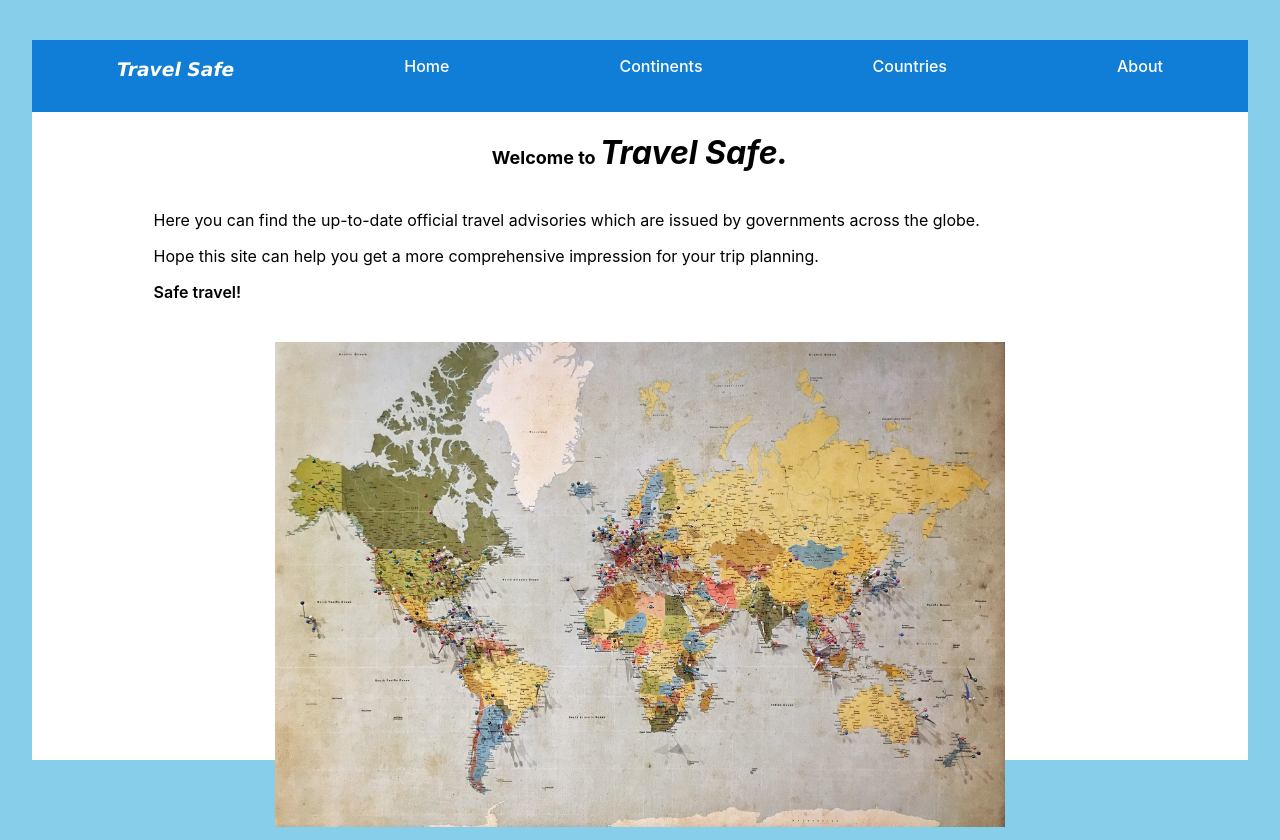
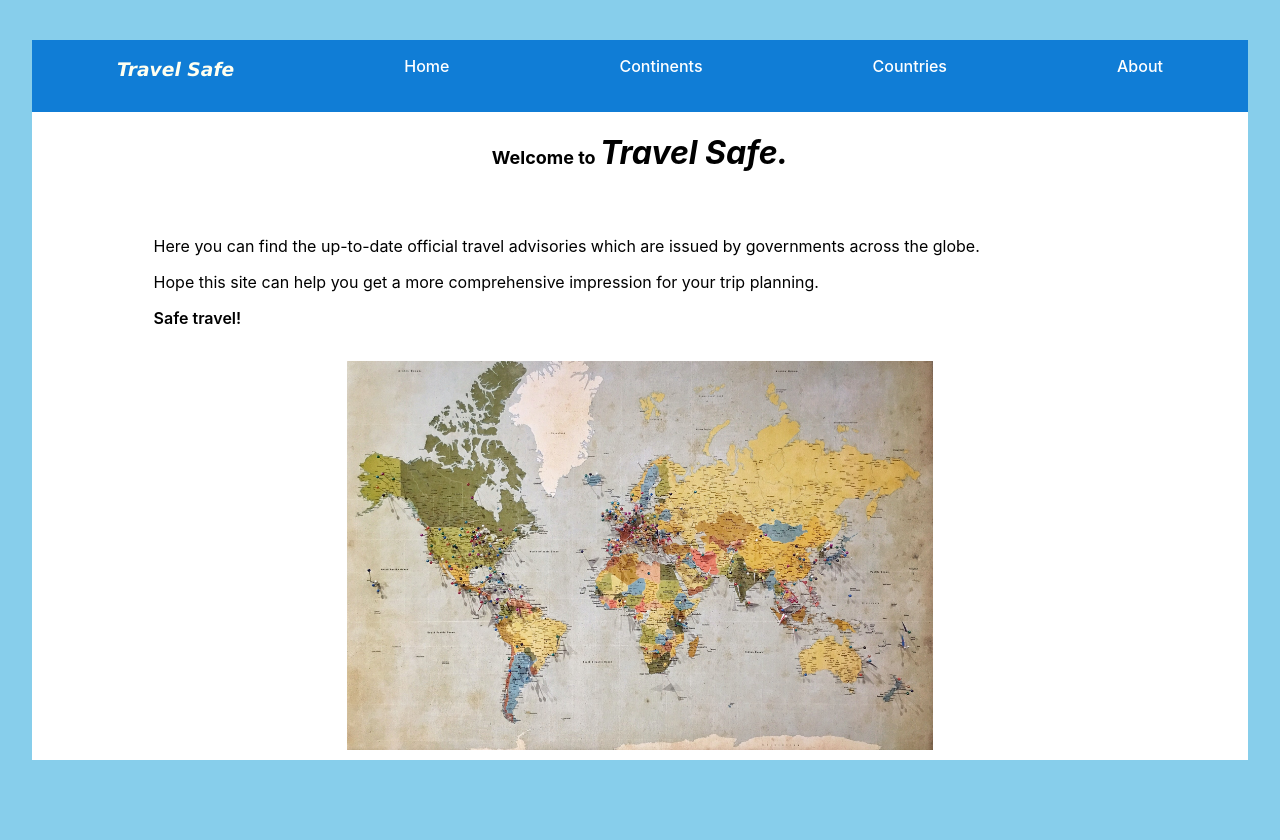
Before and after one commit to jjcrab/travel-safe, a React (Create React App) app: page / in a window 1280 px wide. Built offline with nearby package versions, Linux system fonts and the light colour scheme.

Commit message:
modify layout

```diff
--- a/src/components/Continents/Continents.css
+++ b/src/components/Continents/Continents.css
@@ -1,22 +1,33 @@
+.continents {
+	height: 100%;
+	display: flex;
+	flex-direction: column;
+	/* background-color: teal; */
+}
+
 ul {
 	display: flex;
 	flex-wrap: wrap;
 	justify-content: space-evenly;
 	margin-top: 5%;
 	margin-bottom: 5%;
-}
-
-.continent {
-	height: 100%;
+	height: 20%;
 }
 
 .continentsimg {
-	width: 100%;
+	width: 80%;
 	margin-top: 10%;
 	margin: auto;
+	height: 80%;
+	/* background-color: tomato; */
 }
 
 ul p {
 	font-family: Arial, Helvetica, sans-serif;
 	font-size: inherit;
 }
+
+.continentsimg img {
+	width: 60%;
+	height: 100%;
+}
--- a/src/components/Home/Home.css
+++ b/src/components/Home/Home.css
@@ -2,15 +2,16 @@
 	display: flex;
 	flex-direction: column;
 	align-items: center;
+	height: 100%;
 }
 
 h1 span {
 	font-size: large;
 	font-style: normal;
 }
-img {
+#homepageimg {
 	margin-top: 2%;
-	width: 60%;
+	height: 100%;
 }
 
 h1 {
--- a/src/components/Home/Home.js
+++ b/src/components/Home/Home.js
@@ -5,11 +5,11 @@ const Home = () => {
 	const url = process.env.PUBLIC_URL + `/images/`;
 	return (
 		<div className='home'>
-			<h1>
+			<h1 style={{ height: '10%' }}>
 				<span>Welcome to </span>
 				Travel Safe.
 			</h1>
-			<div style={{ width: '80%' }}>
+			<div style={{ width: '80%', height: '20%' }}>
 				<p>
 					Here you can find the up-to-date official travel advisories which are
 					issued by governments across the globe.
@@ -20,8 +20,13 @@ const Home = () => {
 				</p>
 				<p id='safetravel'>Safe travel!</p>
 			</div>
-
-			<img src={url + 'travelglobally.jpg'} alt='travel-globally' />
+			<div style={{ height: '60%' }}>
+				<img
+					src={url + 'travelglobally.jpg'}
+					alt='travel-globally'
+					id='homepageimg'
+				/>
+			</div>
 		</div>
 	);
 };
```
